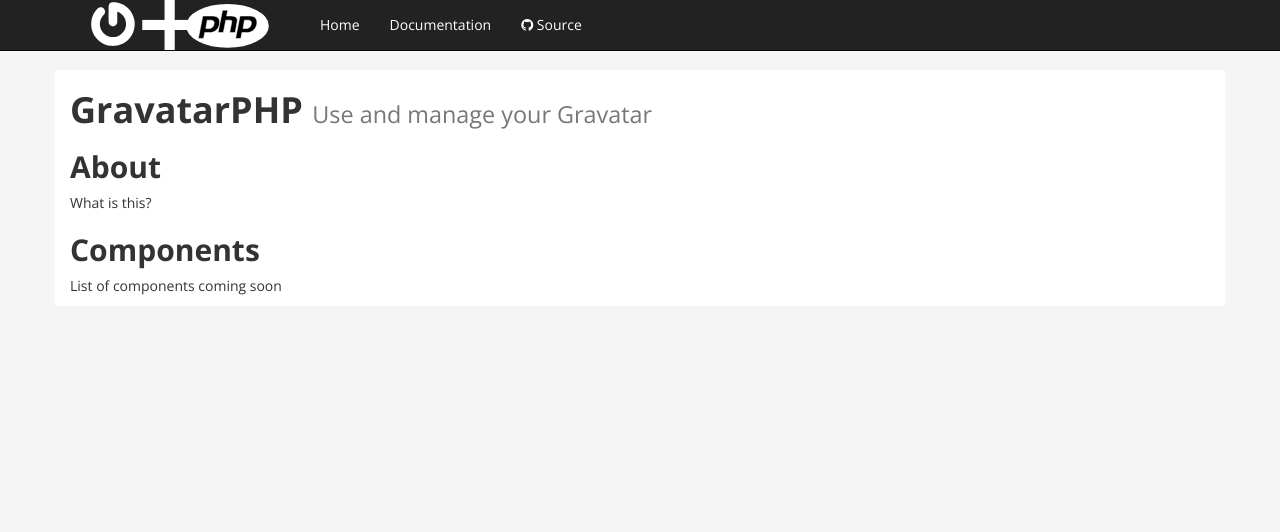
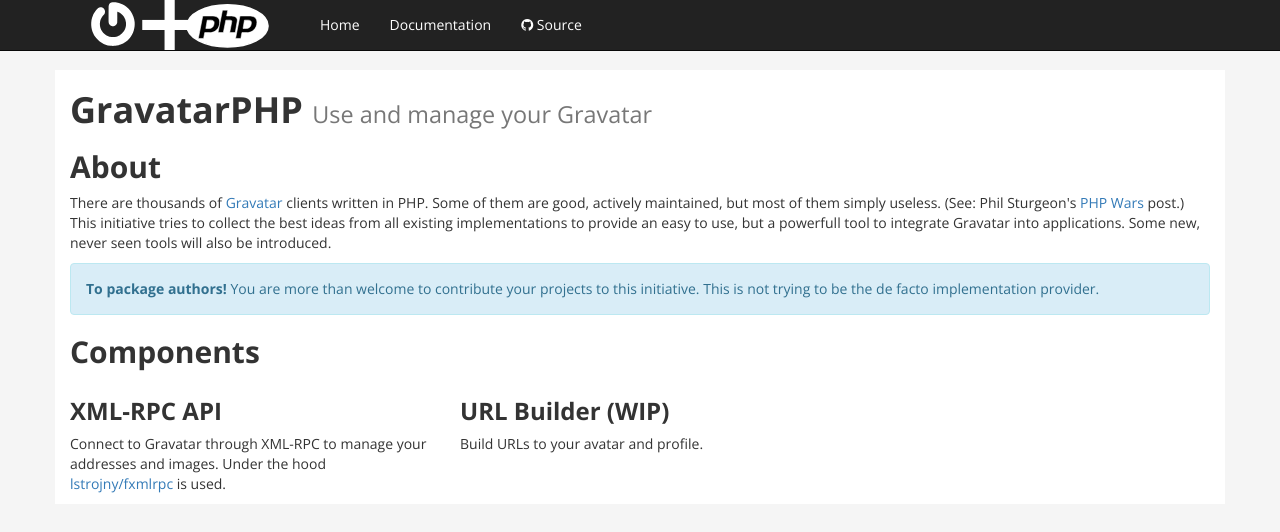
Before and after one commit to madcitymultimedia/gravatarphp.github.io, a Jekyll site: the page built from index.html, in a window 1280 px wide. Shown: the top 532 px of the page. Built offline with Jekyll 4.4.1, drawn with Linux system fonts in a browser that asks for light colours; nearby versions of some CDN libraries; library files that are not in the unit come from our copies.

Commit message:
Updates site

```diff
--- a/index.html
+++ b/index.html
@@ -8,11 +8,21 @@
 			<h1>GravatarPHP <small>Use and manage your Gravatar</small></h1>
 			<section id="about">
 				<h2>About</h2>
-				<p>What is this?</p>
+				<p>There are thousands of <a href="https://gravatar.com">Gravatar</a> clients written in PHP. Some of them are good, actively maintained, but most of them simply useless. (See: Phil Sturgeon's <a href="https://philsturgeon.uk/php/2014/10/20/php-wars-attack-of-the-clones/">PHP Wars</a> post.) This initiative tries to collect the best ideas from all existing implementations to provide an easy to use, but a powerfull tool to integrate Gravatar into applications. Some new, never seen tools will also be introduced.</p>
 			</section>
+			<div class="alert alert-info" role="alert"><strong>To package authors!</strong> You are more than welcome to contribute your projects to this initiative. This is not trying to be the de facto implementation provider.</div>
 			<section id="components">
 				<h2>Components</h2>
-				<p>List of components coming soon</p>
+				<div class="row">
+					<article class="col-lg-4">
+						<h3>XML-RPC API</h3>
+						<p>Connect to Gravatar through XML-RPC to manage your addresses and images. Under the hood <a href="https://github.com/lstrojny/fxmlrpc">lstrojny/fxmlrpc</a> is used.</p>
+					</article>
+					<article class="col-lg-4">
+						<h3>URL Builder (WIP)</h3>
+						<p>Build URLs to your avatar and profile.</p>
+					</article>
+				</div>
 			</section>
 		</div>
 	</div>
```
Also changed, not shown: _includes/footer.html (+4 -4 lines), 1 other file.
